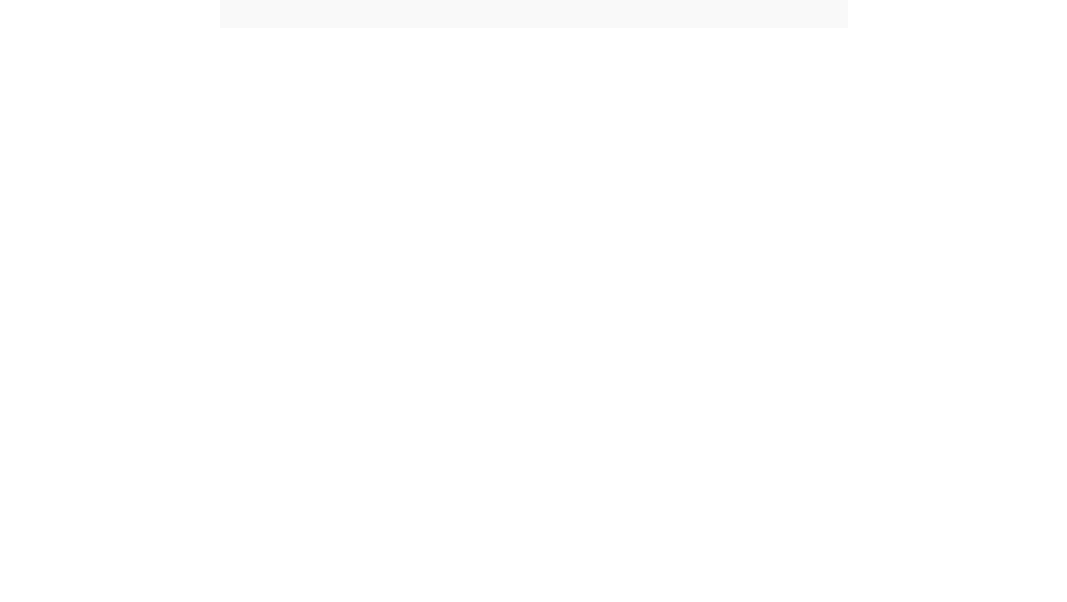
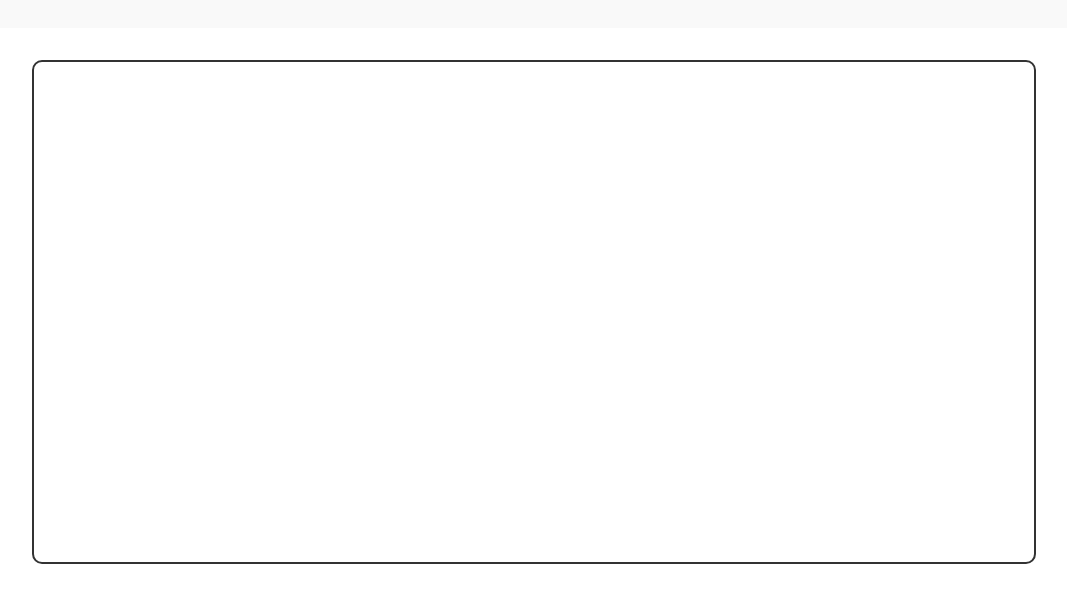
Before and after one commit to HemaniakAE/Tarea02_AnalisisDeAlgoritmos, a React (Vite) app: page / in a window 1280 px wide. Shown: the part 146-748 px from the top of the page, without its empty margins (106-1173 px from the left). Built offline with nearby package versions, Linux system fonts and the light colour scheme.

Commit message:
Agrega un contenedor para visualizar procesos e interacción con el usuario

```diff
--- a/src/App.css
+++ b/src/App.css
@@ -21,6 +21,15 @@ h1 {
   color: #ffffff
 }
 
+.container {
+  display: grid;
+  width: 1000px;
+  height: 500px;
+  background-color: #ffffff;
+  border: 2px solid #333;
+  border-radius: 10px;
+}
+
 .card {
   padding: 2em;
 }
--- a/src/App.jsx
+++ b/src/App.jsx
@@ -1,11 +1,15 @@
 import { useState } from 'react'
 import './App.css'
 import Header from './Components/Header.jsx'
+import Container from './Components/Container.jsx'
 
 function App() {
   return (
     <div className='App'>
       <Header />
+      <div className='card'>
+        <Container />
+      </div>
     </div>
 
   );
--- /dev/null
+++ b/src/Components/Container.jsx
@@ -0,0 +1,9 @@
+function Container() {
+    return (
+        <div className="container">
+            {/* Elementos del contenedor */}
+        </div>
+    )
+}
+
+export default Container;
```
